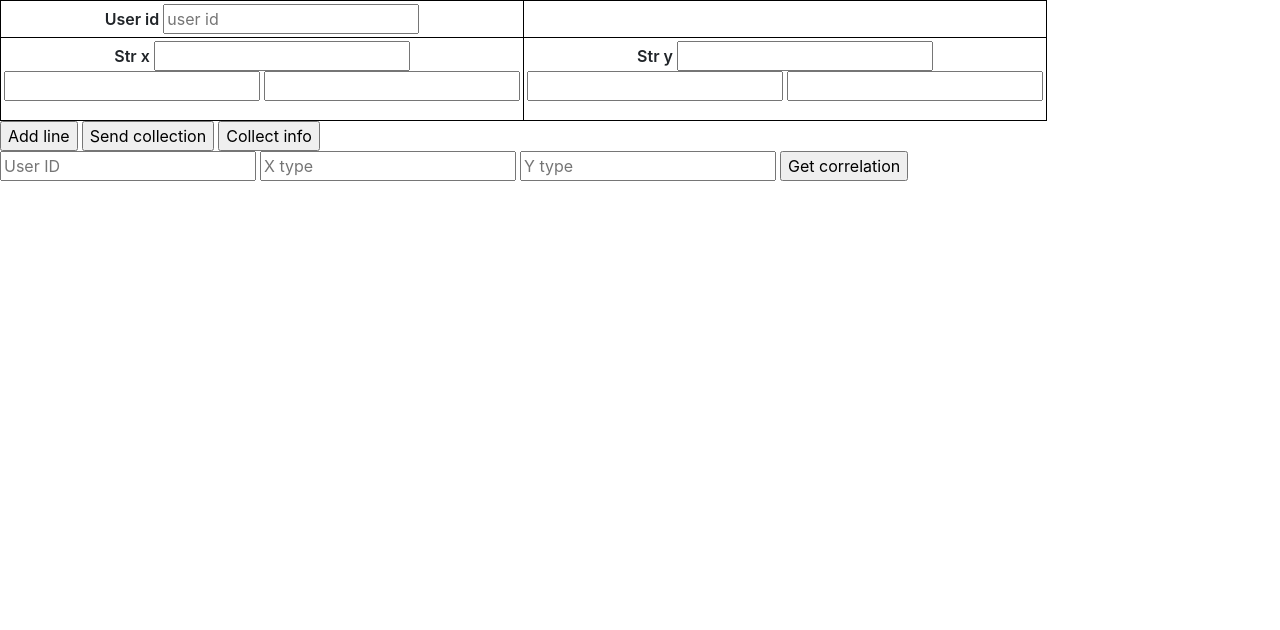
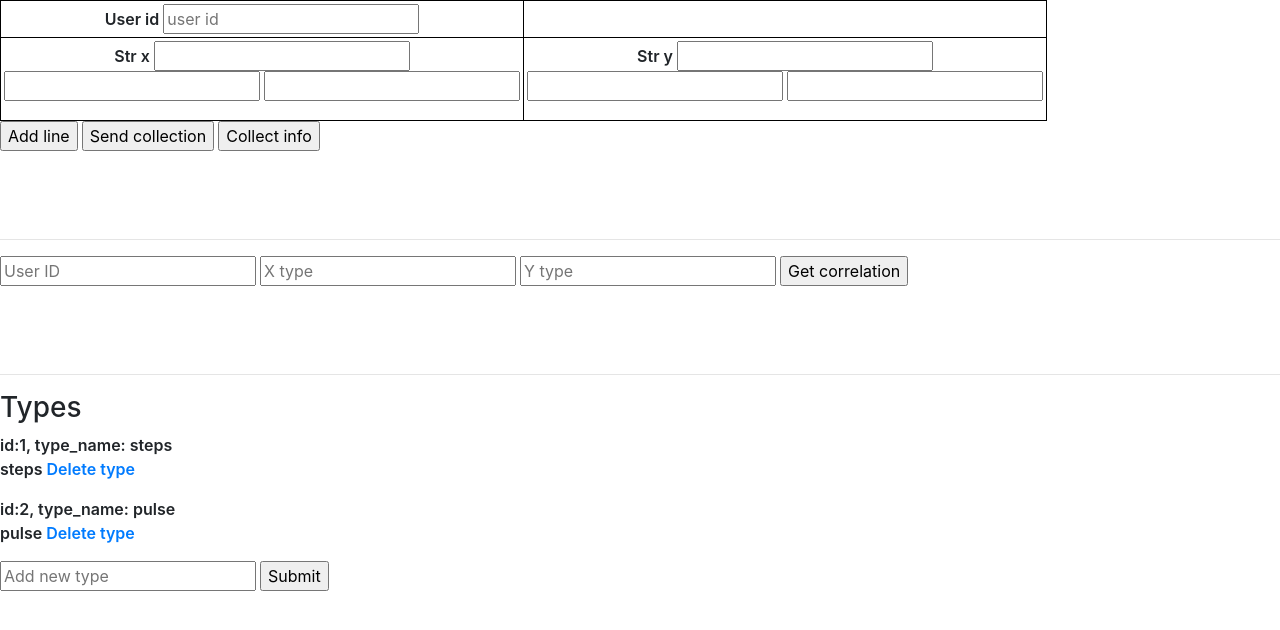
Before and after one commit to zm412/correlationTest, a Django app: page / in a window 1280 px wide. Shown: the part 56-686 px from the top of the page. Run offline with Django 3.2, Linux system fonts and the light colour scheme; a user stored in the database is signed in; data comes from the database, SQL or seed files in the repository; some libraries are stand-ins or nearby versions.

Commit message:
changed views

```diff
--- a/correlation/static/correlation/index.js
+++ b/correlation/static/correlation/index.js
@@ -1,5 +1,6 @@
 document.addEventListener('DOMContentLoaded', function() {
   let buttonSend = document.querySelector('#sendInf')
+  let new_type = document.querySelector('#new_type')
   let add_data = document.querySelector('#add_data')
   let collect_info = document.querySelector('#collect_info')
   let x_tbl = document.querySelector('#new_x')
@@ -24,7 +25,7 @@ document.addEventListener('DOMContentLoaded', function() {
       let user_id_get = document.querySelector('#user_id_get').value;
       const response = await fetch(`/correlation?x_data_type=${x_type}&y_data_type=${y_type}&user_id=${user_id_get}`);
       const json = await response.json();
-      answ.innerHTML = JSON.stringify(json);
+      answ.innerHTML = JSON.stringify(json.answer);
       console.log(json, 'json')
     } catch (e) {
         console.error(e);
--- a/correlation/templates/correlation/index.html
+++ b/correlation/templates/correlation/index.html
@@ -44,14 +44,43 @@
 
      <div id='result'> </div>
 
+     <br>
+     <br>
+     <br>
+     <hr>
+
      <div id="get_corr">
         <input id="user_id_get" placeholder="User ID">
         <input id="x_data_type" placeholder="X type">
         <input id="y_data_type" placeholder="Y type">
         <input type="submit"  id='get_corr_button' value="Get correlation">
      </div>
+
      <div id="answer_1"></div>
+
+     <br>
+     <br>
+     <br>
+     <hr>
+
      <div id="get_all"></div>
+    <div>
+      <h3>Types</h3>
+          {% for c in types %}
+          {{ c }}
+          <p>{{ c.type_name }} <a href="{% url 'delete_type' c.id  %}">Delete type</a></p>
+          {% endfor %}
+
+    </div>
+
+
+     <div id='new_type'>
+       <form action= "{% url 'create_type'  %}" method="POST">
+              {% csrf_token %}
+         <input name="type_name" placeholder='Add new type'>
+         <input type="submit">
+       </form>
+     </div>
 
 
     {% csrf_token %}
--- a/correlation/urls.py
+++ b/correlation/urls.py
@@ -9,5 +9,6 @@ urlpatterns = [
     path("register", views.register, name="register"),
     path("calculate/", views.calculate_view),
     path("correlation", views.correlation_view, name="correlation"),
-    path("create_type/<str:name>", views.create_type),
+    path("create_type/", views.create_type, name='create_type'),
+    path("delete_type/<int:type_id>", views.delete_type, name='delete_type'),
 ]
--- a/correlation/views.py
+++ b/correlation/views.py
@@ -10,20 +10,32 @@ from django.shortcuts import render
 from django.urls import reverse
 from django.views.decorators.csrf import csrf_exempt
 from scipy.stats.stats import pearsonr
+from django.views.generic.list import ListView
 
 from .models import User, Data_type, Correlation_data
 
+class TypesListView(ListView):
+    model = Data_type
+
+    class Meta:
+        model = Data_type
+        fields = ["type_name"]
+
+
+    def get_types(self):
+        print(Correlation_data.objects.all())
+        list_t = Data_type.objects.all()
+        return list_t
+
+
+
 def index(request):
 
-    if(Data_type.objects.all().count() == 0):
-        Data_type.objects.create(type_name='steps')
-        Data_type.objects.create(type_name='pulse')
-
-    print(Data_type.objects.all(), 'ALL')
-    print(Correlation_data.objects.all(), 'Data')
+    print(TypesListView().get_types(), 'KKKKKK')
+    list_t = TypesListView().get_types()
 
     if request.user.is_authenticated:
-        return render(request, "correlation/index.html")
+        return render(request, "correlation/index.html", { 'types': [a for a in list_t] })
     else:
         return render(request, "correlation/login.html")
 
@@ -39,9 +51,23 @@ def check_dates(arr, date):
           break
     return flag
 
-def create_type(request, name):
-    Data_type.objects.create(type_name=name)
-    return render(request, "correlation/index.html")
+def create_type(request):
+    if request.method == "POST":
+        print(request.POST, 'ROWD')
+        try:
+            Data_type.objects.get(type_name=request.POST['type_name'])
+        except Data_type.DoesNotExist:
+            new_type = Data_type.objects.create(type_name=request.POST['type_name'])
+            print(new_type)
+    return HttpResponseRedirect(reverse("index"))
+
+
+def delete_type(request, type_id):
+    try:
+        Data_type.objects.get(id=type_id).delete()
+        return HttpResponseRedirect(reverse("index"))
+    except Data_type.DoesNotExist:
+        return HttpResponseNotFound()
 
 def extract_numbers(arr):
     new_arr = []
@@ -134,15 +160,25 @@ def calculate_view(request):
                     x_data_type = Data_type.objects.get(type_name=row_data['data']['x_data_type'])
                     y_data_type = Data_type.objects.get(type_name=row_data['data']['y_data_type'])
                     c = calc_p(verification_received_data(row_data))
+                    try:
+                        for_update = Correlation_data.objects.get(user=curr_user,
+                            x_data=x_data_type,
+                            y_data=y_data_type,
+                            day_name=date_c
+                            )
+                        for_update.correlation = c[0]
+                        for_update.correlation_p = c[1]
+                        for_update.save()
 
-                    new_correlation = Correlation_data.objects.create(user=curr_user,
+                    except Correlation_data.DoesNotExist:
+                        new_correlation = Correlation_data.objects.create(user=curr_user,
                             x_data=x_data_type,
                             y_data=y_data_type,
                             correlation=c[0],
                             correlation_p=c[1],
                             day_name=date_c
                             )
-                    message = 'new correlation is created'
+                        message = 'new correlation is created'
                 except Data_type.DoesNotExist:
                     message = "There is no such type in the system"
             except Data_type.DoesNotExist:
```
